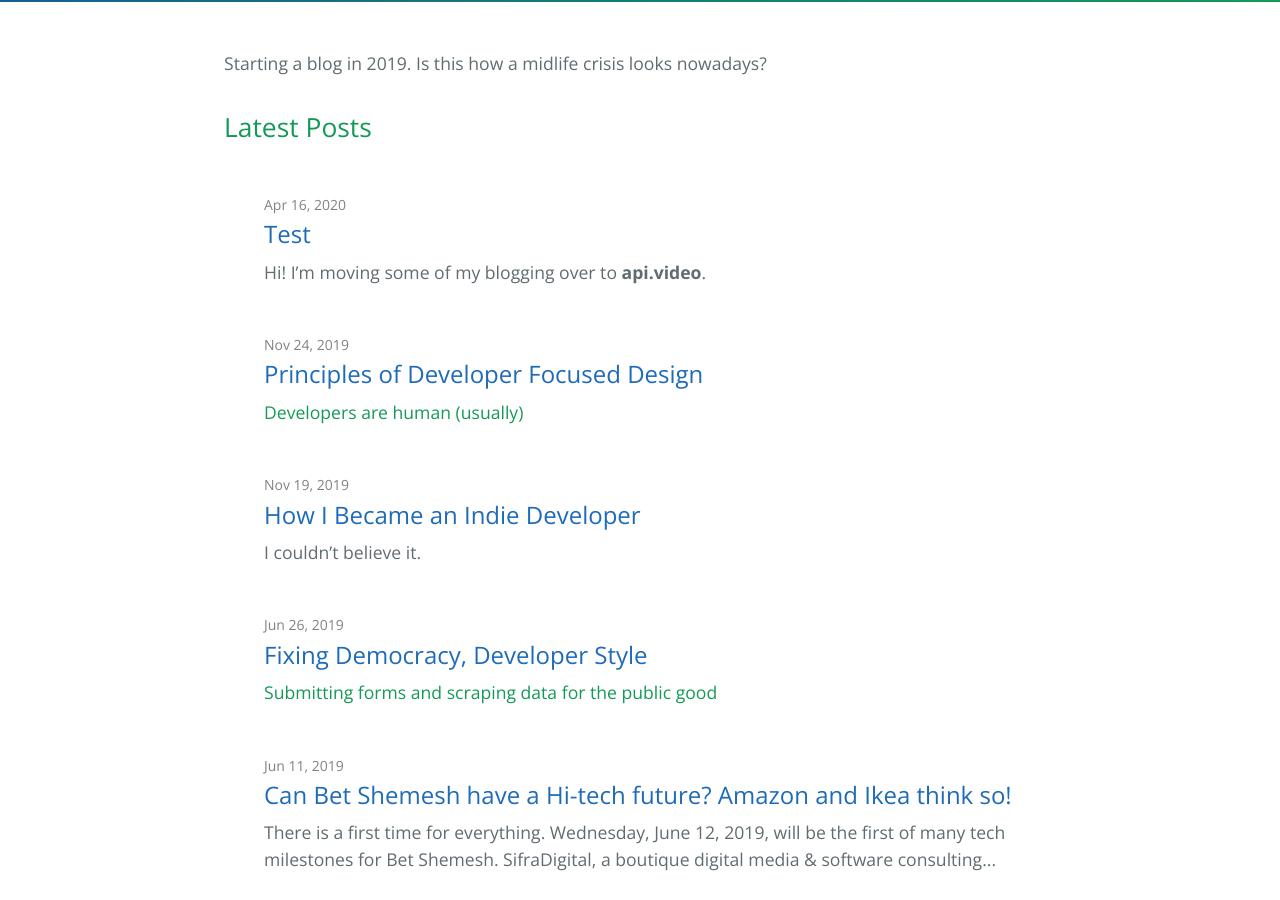
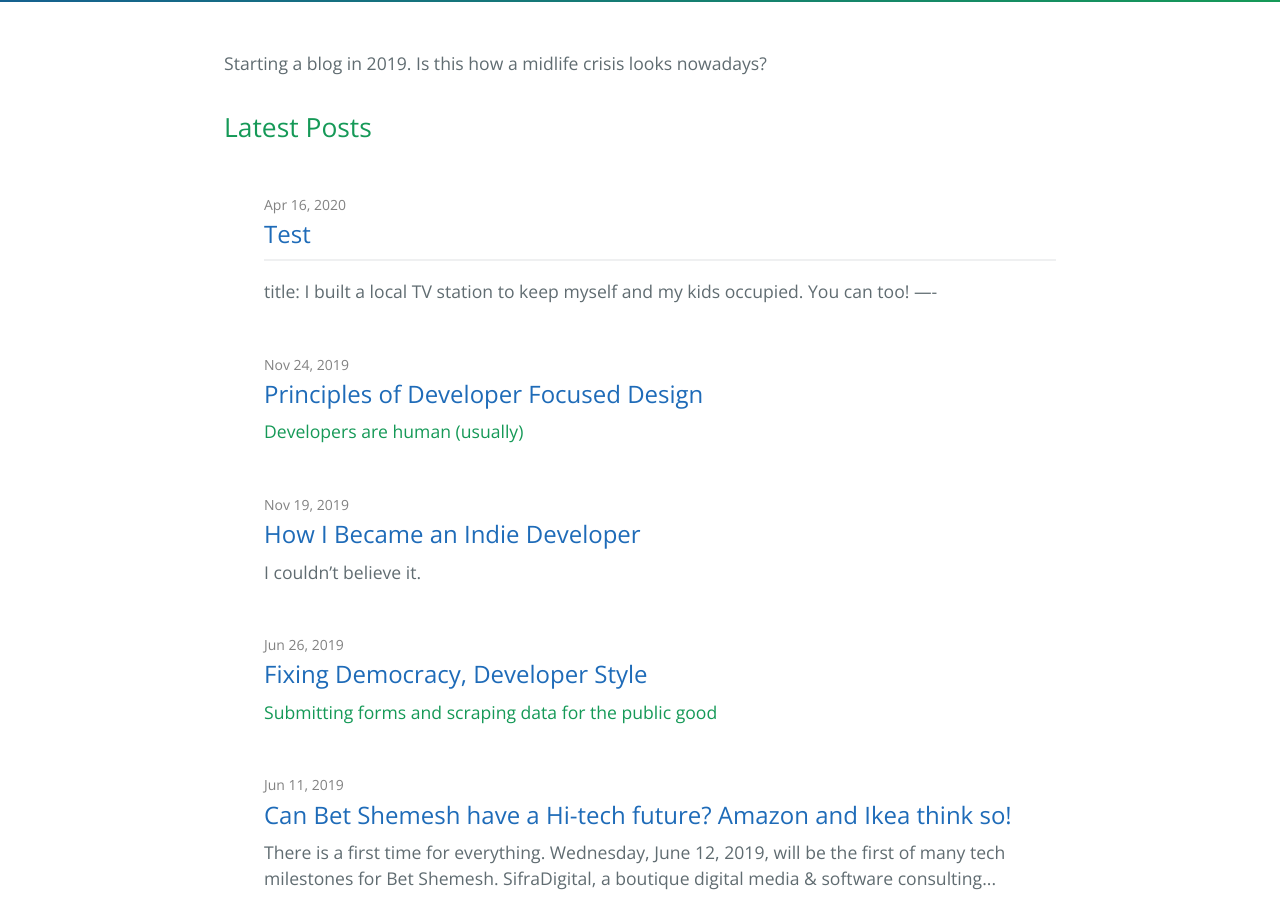
Before and after one commit to YitziG/blog, a Jekyll site: the page built from index.md, in a window 1280 px wide and 900 px high, scrolled down 437 px. Built offline with Jekyll 4.4.1, drawn with Linux system fonts in a browser that asks for light colours.

Commit message:
_posts/2020-04-16-test.md updated from https://stackedit.io/

```diff
--- a/_posts/2020-04-16-test.md
+++ b/_posts/2020-04-16-test.md
@@ -1,7 +1,11 @@
+----
+title: I built a local TV station to keep myself and my kids occupied. You can too!
+----
+
 Hi! I'm moving some of my blogging over to **api.video**.
 
 Here is a recent post: [I built a local TV station to keep myself and my kids occupied. You can too!](https://api-video.storychief.io/i-built-a-local-tv-station-to-keep-myself-and-my-kids-occupied-you-can-too)
 <!--stackedit_data:
-eyJoaXN0b3J5IjpbLTc0NTU1OTMxOCwxMDk0OTExNzI5LC0zMz
-I0NTUzNjNdfQ==
+eyJoaXN0b3J5IjpbLTEzODgxNTA2MzEsMTA5NDkxMTcyOSwtMz
+MyNDU1MzYzXX0=
 -->
```
